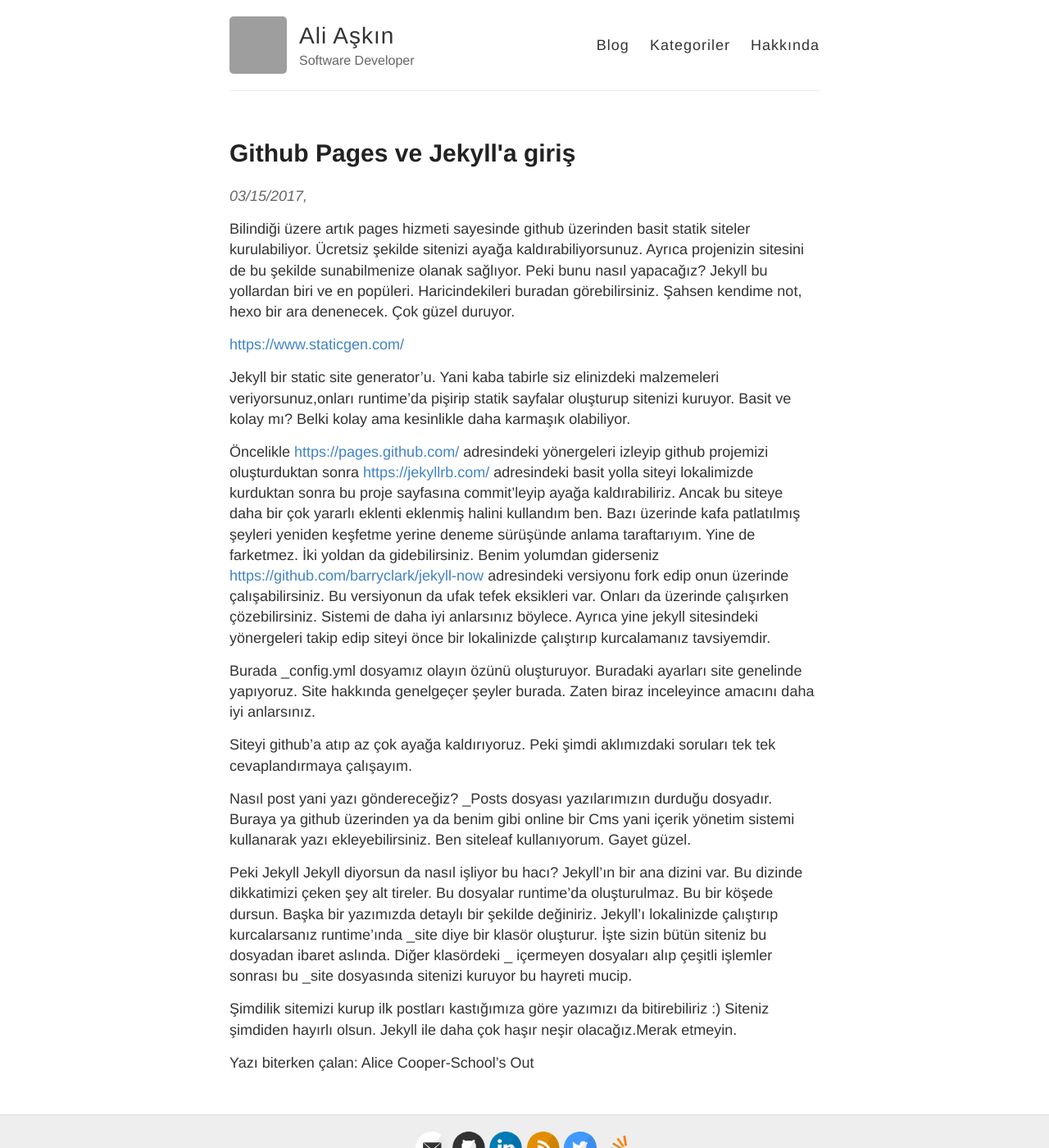
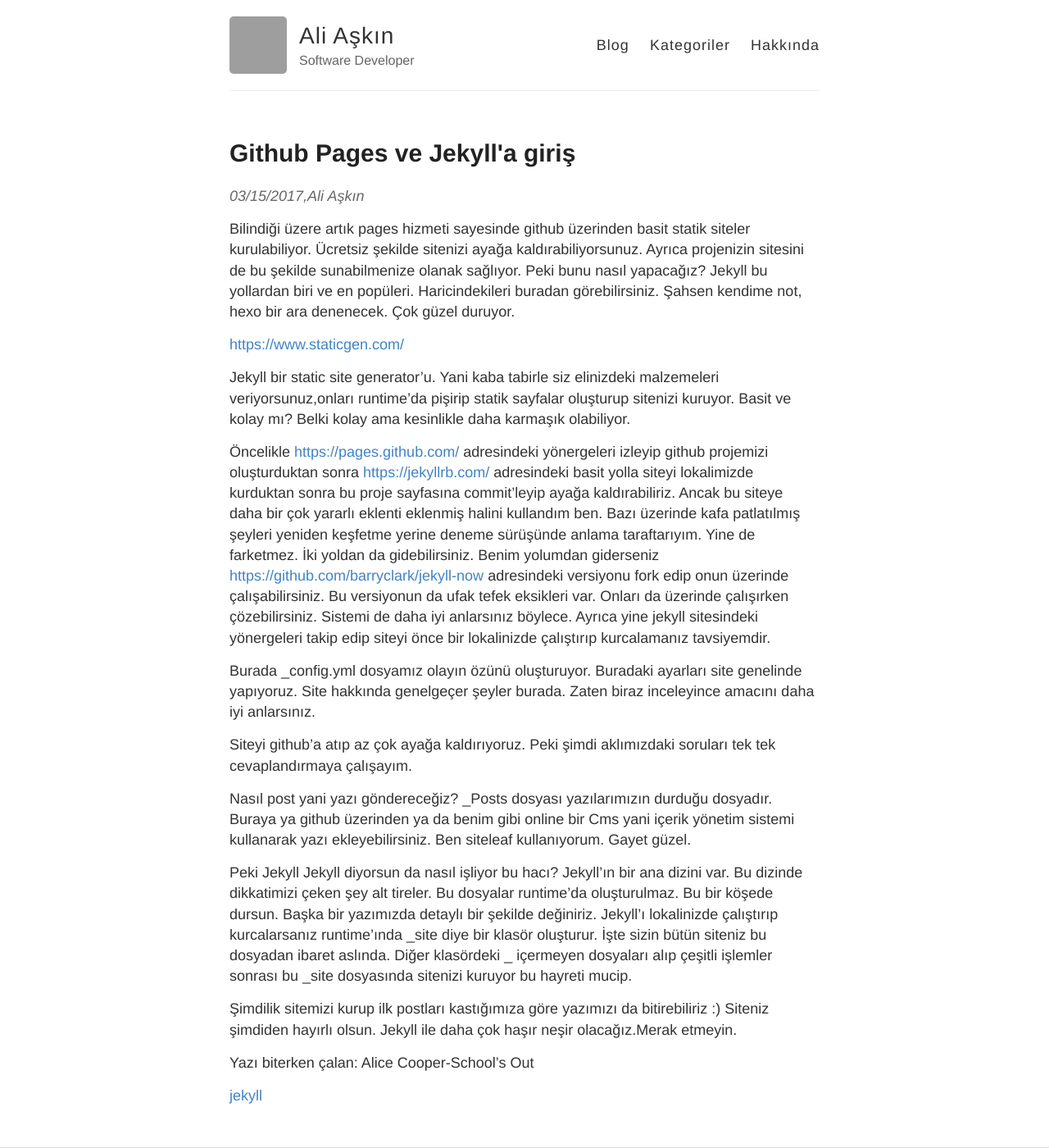
Before and after one commit to darkrpd/darkrpd.github.io, a Jekyll site: the page built from _posts/2017-03-15-github-pages-ve-jekylla-giris.markdown, in a window 1280 px wide and 1400 px high. Shown: the whole window at 82% size. Built offline with Jekyll 4.4.1, drawn with Linux system fonts in a browser that asks for light colours; our own code applies the rules of GitHub Pages for plain Markdown files; grey boxes are pictures that could not be loaded.

Commit message:
Update 2017-03-15-github-pages-ve-jekylla-giris.markdown

```diff
--- a/_posts/2017-03-15-github-pages-ve-jekylla-giris.markdown
+++ b/_posts/2017-03-15-github-pages-ve-jekylla-giris.markdown
@@ -1,6 +1,9 @@
 ---
 title: Github Pages ve Jekyll'a giriş
 date: 2017-03-15 18:31:00 +03:00
+author: Ali Aşkın
+categories:
+- jekyll
 ---
 
 Bilindiği üzere artık pages hizmeti sayesinde github üzerinden basit statik siteler kurulabiliyor. Ücretsiz şekilde sitenizi ayağa kaldırabiliyorsunuz. Ayrıca projenizin sitesini de bu şekilde sunabilmenize olanak sağlıyor. Peki bunu nasıl yapacağız? Jekyll bu yollardan biri ve en popüleri. Haricindekileri buradan görebilirsiniz.
```
